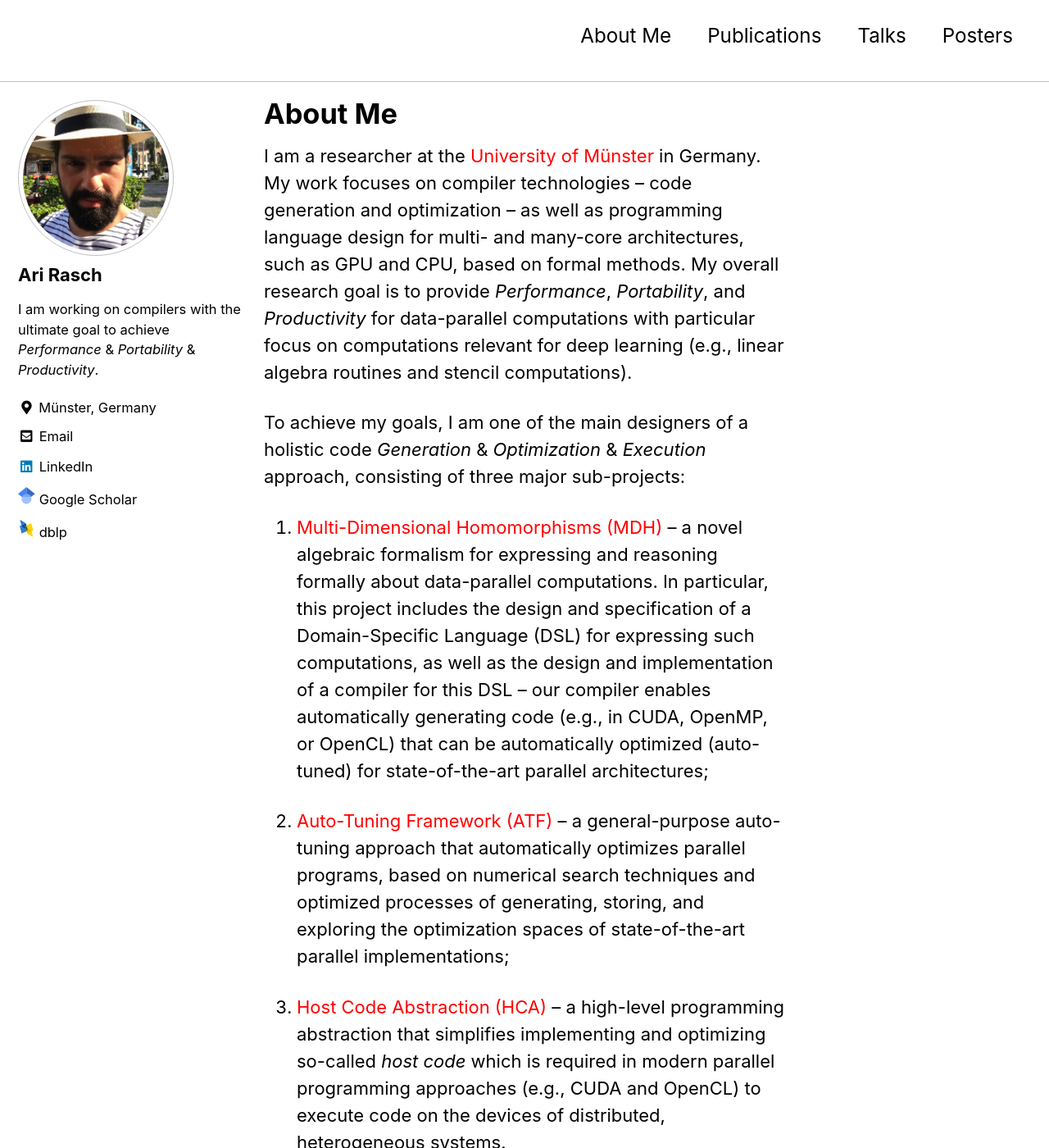
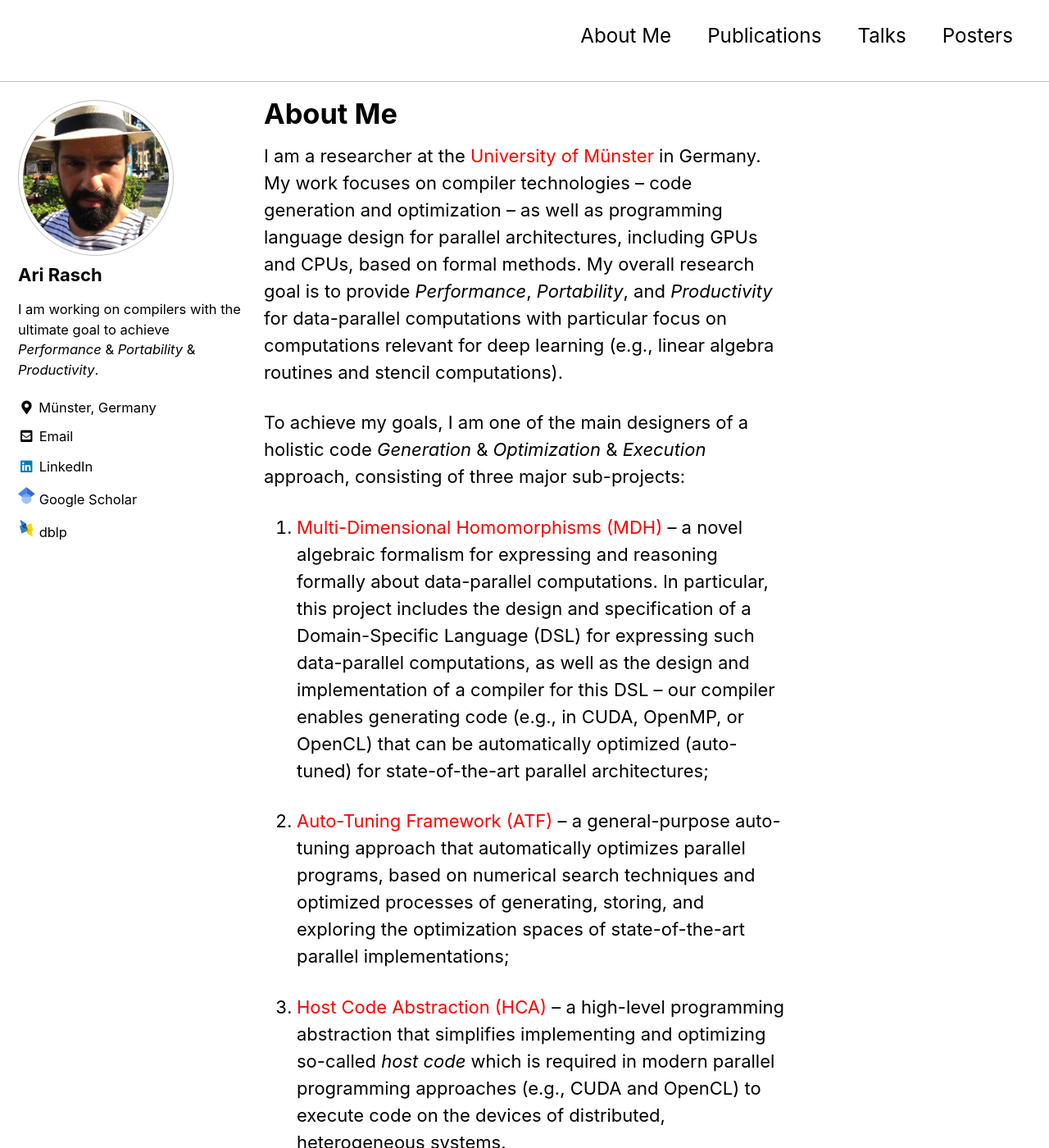
Before and after one commit to AriRasch/arirasch.github.io, a Jekyll site: the page built from index.md, in a window 1280 px wide and 1400 px high. Shown: the whole window at 82% size. Built offline with Jekyll 4.4.1, drawn with Linux system fonts in a browser that asks for light colours; cached includes are drawn as plain includes; our own code applies the rules of GitHub Pages for plain Markdown files.

Commit message:
Update index.md (#23)

```diff
--- a/index.md
+++ b/index.md
@@ -5,11 +5,11 @@ author_profile: true
 
 # About Me
 
-I am a researcher at the [University of Münster](https://www.uni-muenster.de/en/) in Germany. My work focuses on compiler technologies -- code generation and optimization -- as well as programming language design for multi- and many-core architectures, such as GPU and CPU, based on formal methods. My overall research goal is to provide *Performance*, *Portability*, and *Productivity* for data-parallel computations with particular focus on computations relevant for deep learning (e.g., linear algebra routines and stencil computations).
+I am a researcher at the [University of Münster](https://www.uni-muenster.de/en/) in Germany. My work focuses on compiler technologies -- code generation and optimization -- as well as programming language design for parallel architectures, including GPUs and CPUs, based on formal methods. My overall research goal is to provide *Performance*, *Portability*, and *Productivity* for data-parallel computations with particular focus on computations relevant for deep learning (e.g., linear algebra routines and stencil computations).
 
 To achieve my goals, I am one of the main designers of a holistic code *Generation* & *Optimization* & *Execution* approach, consisting of three major sub-projects:
 
-1. [Multi-Dimensional Homomorphisms (MDH)](https://mdh-lang.org) -- a novel algebraic formalism for expressing and reasoning formally about data-parallel computations. In particular, this project includes the design and specification of a Domain-Specific Language (DSL) for expressing such computations, as well as the design and implementation of a compiler for this DSL -- our compiler enables automatically generating code (e.g., in CUDA, OpenMP, or OpenCL) that can be automatically optimized (auto-tuned) for state-of-the-art parallel architectures;
+1. [Multi-Dimensional Homomorphisms (MDH)](https://mdh-lang.org) -- a novel algebraic formalism for expressing and reasoning formally about data-parallel computations. In particular, this project includes the design and specification of a Domain-Specific Language (DSL) for expressing such data-parallel computations, as well as the design and implementation of a compiler for this DSL -- our compiler enables generating code (e.g., in CUDA, OpenMP, or OpenCL) that can be automatically optimized (auto-tuned) for state-of-the-art parallel architectures;
 
 2. [Auto-Tuning Framework (ATF)](https://atf-tuner.org) -- a general-purpose auto-tuning approach that automatically optimizes parallel programs, based on numerical search techniques and optimized processes of generating, storing, and exploring the optimization spaces of state-of-the-art parallel implementations;
 
```
